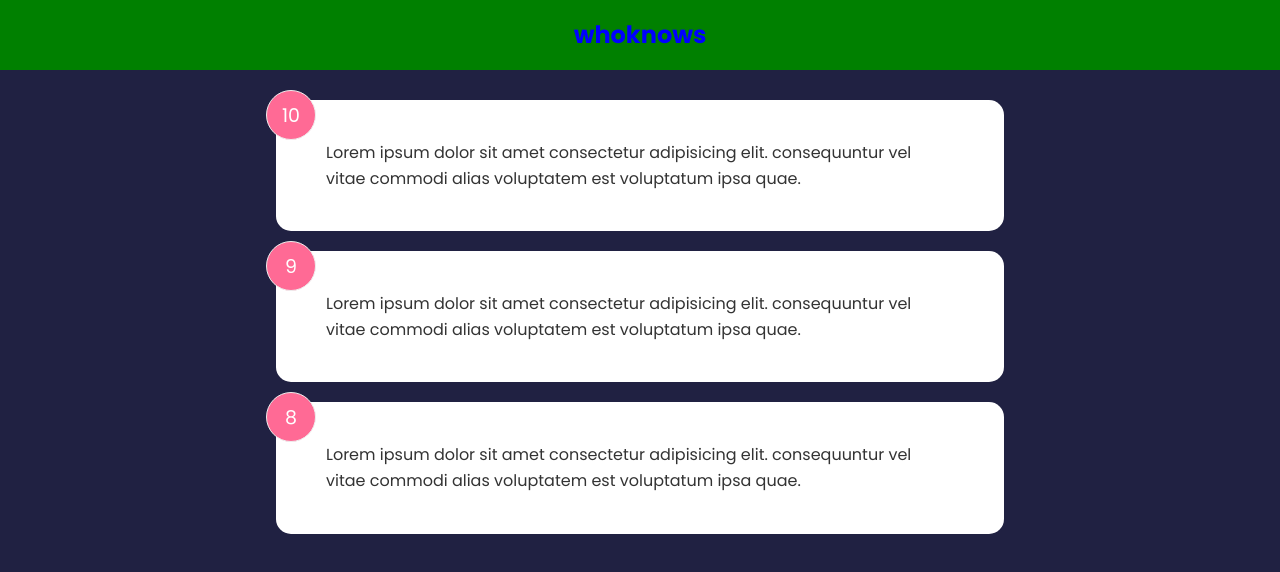
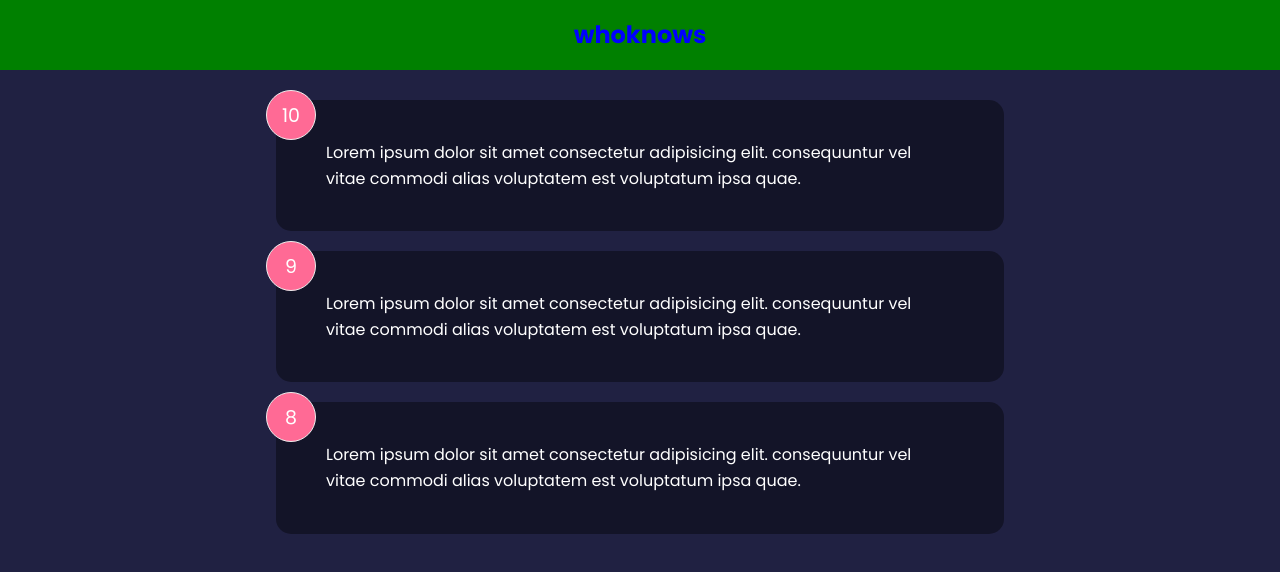
Before and after one commit to wlowry88/feedback-app, a React (Create React App) app: page / in a window 1280 px wide. Shown: the top 572 px of the page. Built offline with nearby package versions, Linux system fonts and the light colour scheme.

Commit message:
some conditional rendering

```diff
--- a/src/App.js
+++ b/src/App.js
@@ -9,7 +9,7 @@
         <>
             <Header />
             <div className="container">
-                <FeedbackList feedback={feedback}/>
+                <FeedbackList feedback={feedback} />
             </div>
         </>
     )
--- a/src/components/FeedbackItem.js
+++ b/src/components/FeedbackItem.js
@@ -1,13 +1,13 @@
 import React from 'react'
-import {useState} from 'react'
+import Card from './shared/Card';
 
 function FeedbackItem({item}) {
 
   return (
-    <div className='card'>
+    <Card reverse={true}>
         <div className="num-display">{item.rating}</div>
         <div className="text-display">{item.text}</div>
-    </div>
+    </Card>
   )
 }
 
--- /dev/null
+++ b/src/components/shared/Card.js
@@ -0,0 +1,9 @@
+import React from 'react'
+
+function Card({children, reverse}) {
+  return (
+    <div className={`card ${reverse && 'reverse'}`}>{children}</div>
+  )
+}
+
+export default Card
```
